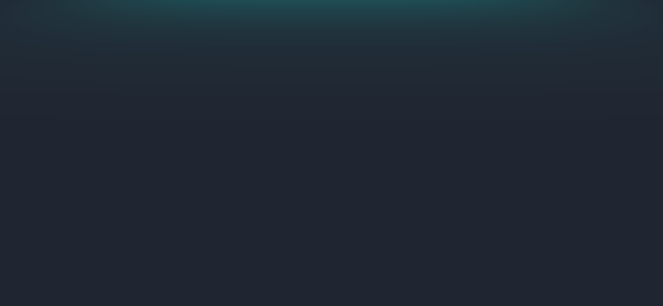
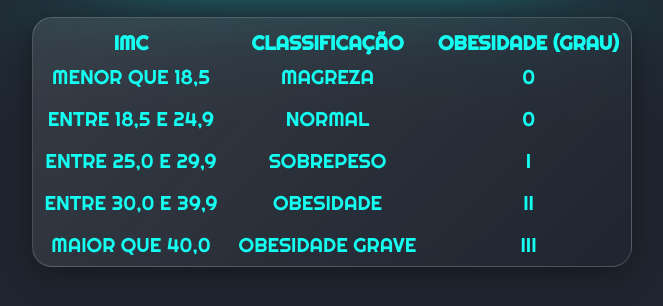
Before and after one commit to Cauardbs/Calculadora-IMC, a plain HTML site: page index.html in a window 1280 px wide. Shown: the part 430-736 px from the top of the page, without its empty margins (308-971 px from the left). Drawn offline with Linux system fonts and the light colour scheme.

Commit message:
Update index.html

```diff
--- a/index.html
+++ b/index.html
@@ -23,6 +23,52 @@
     <div class="imc" id="imc"></div>
   </div>
 
+  <div class="container-table">
+    <table class="table">
+
+      <thead>
+        <tr>
+          <th>IMC</th>
+          <th>CLASSIFICAÇÃO</th>
+          <th>OBESIDADE (GRAU)</th>
+        </tr>
+      </thead>
+
+      <tbody>
+        <tr>
+          <td>MENOR QUE 18,5</td>
+          <td>MAGREZA</td>
+          <td>0</td>
+        </tr>
+
+        <tr>
+          <td>ENTRE 18,5 E 24,9</td>
+          <td>NORMAL</td>
+          <td>0</td>
+        </tr>
+
+        <tr>
+          <td>ENTRE 25,0 E 29,9</td>
+          <td>SOBREPESO</td>
+          <td>I</td>
+        </tr>
+
+        <tr>
+          <td>ENTRE 30,0 E 39,9</td>
+          <td>OBESIDADE</td>
+          <td>II</td>
+        </tr>
+
+        <tr>
+          <td>MAIOR QUE 40,0</td>
+          <td>OBESIDADE GRAVE</td>
+          <td>III</td>
+        </tr>
+      </tbody>
+
+    </table>
+  </div>
+
 
   <script src="script.js"></script>
 
```
